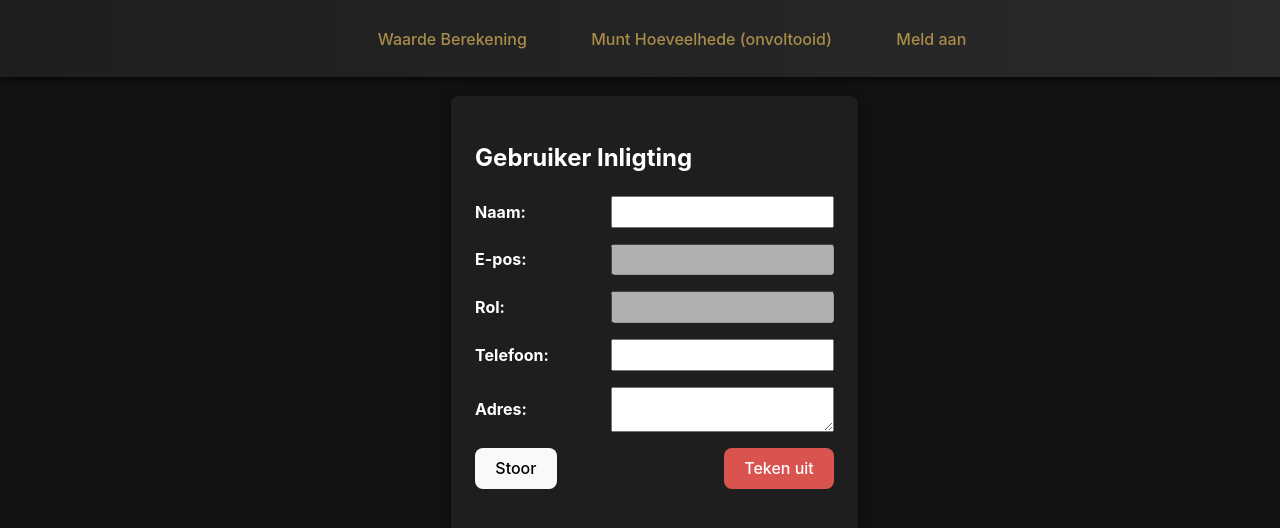
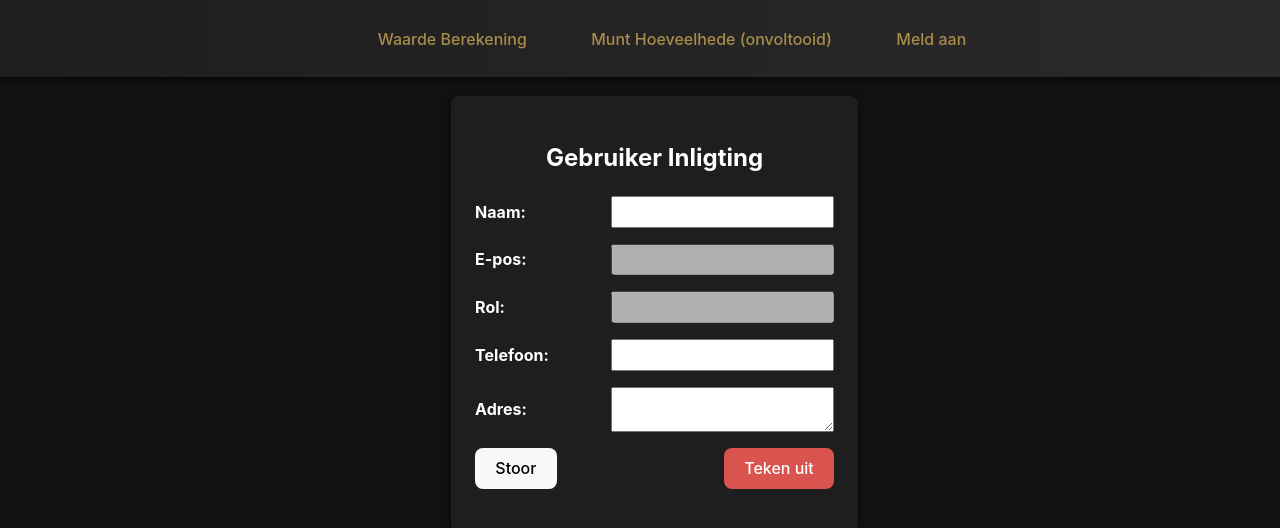
Before and after one commit to ambrovw/smeltwaarde, a React (Vite) app: page /userDetails in a window 1280 px wide. Shown: the top 528 px of the page. Built offline with nearby package versions, Linux system fonts and the light colour scheme.

Commit message:
User profile

```diff
--- a/src/pages/UserDetails.jsx
+++ b/src/pages/UserDetails.jsx
@@ -52,7 +52,7 @@ export default function UserDetails({ user, setUser, setIsLoggedIn }) {
 
     return (
         <div className="container">
-            <h2 style={{ color: 'white' }}>Gebruiker Inligting</h2>
+            <h2 style={{ color: 'white', textAlign: 'center' }}>Gebruiker Inligting</h2>
             <form className="add-product-form" onSubmit={handleSave}>
                 <div className="form-row">
                     <label>Naam:</label>
```
